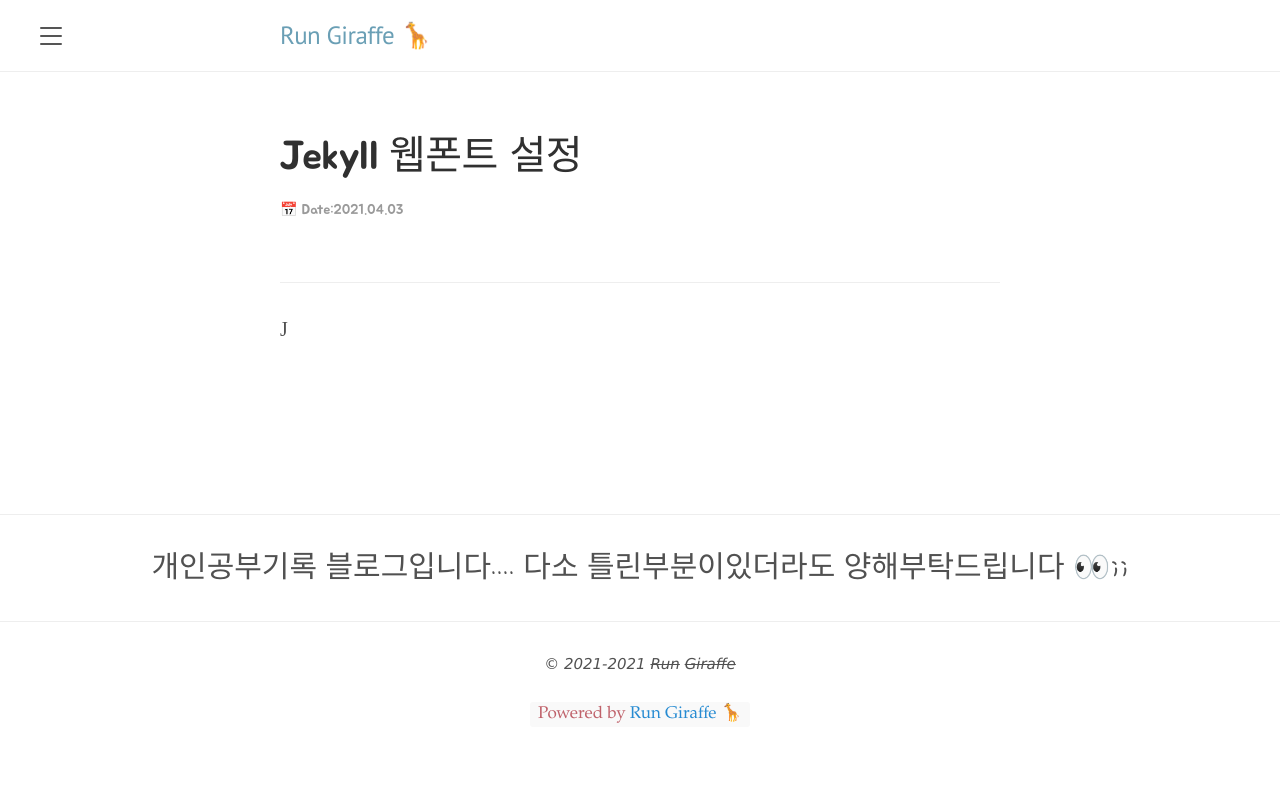
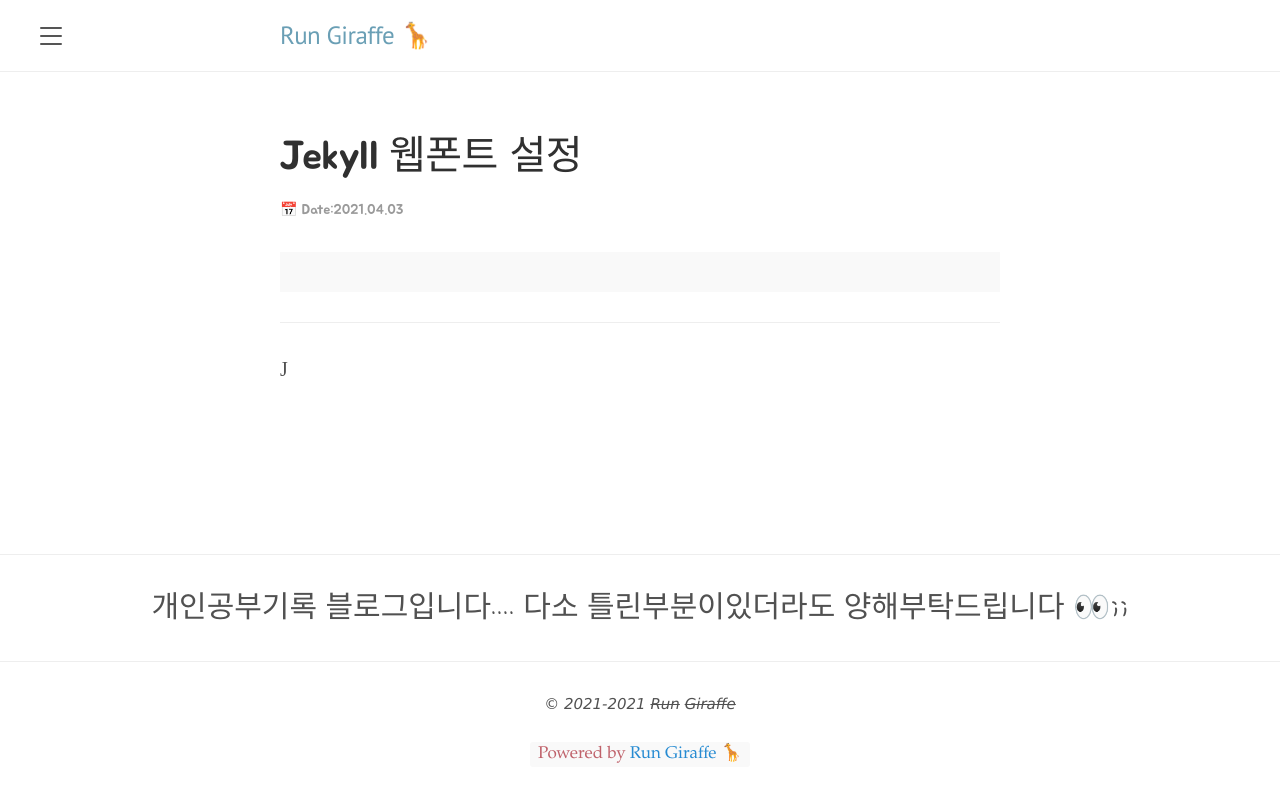
Before and after one commit to froggy0m0/froggy0m0.github.io, a Jekyll site: the page built from _posts/GitHubPage/2021-04-03-jekyll webfont_setting.md, in a window 1280 px wide. Shown: the top 802 px of the page. Built offline with Jekyll 4.4.1, drawn with Linux system fonts in a browser that asks for light colours.

Commit message:
Update post.html

```diff
--- a/_layouts/post.html
+++ b/_layouts/post.html
@@ -5,9 +5,9 @@
 <div class="post">
   <h1 class="post-title">{{ page.title }}</h1>
   <span class="font-date">📅 Date:{{ page.date | date : "%Y.%m.%d" }}</span><br></br>
-  <center class ="font-message">
+  <p class ="post-message">
     {{ page.message }}
-  </center>
+  </cp>
   <hr>
   <span class="font-Noto_Serif_KR">{{ content }}</span>
 </div>
```
